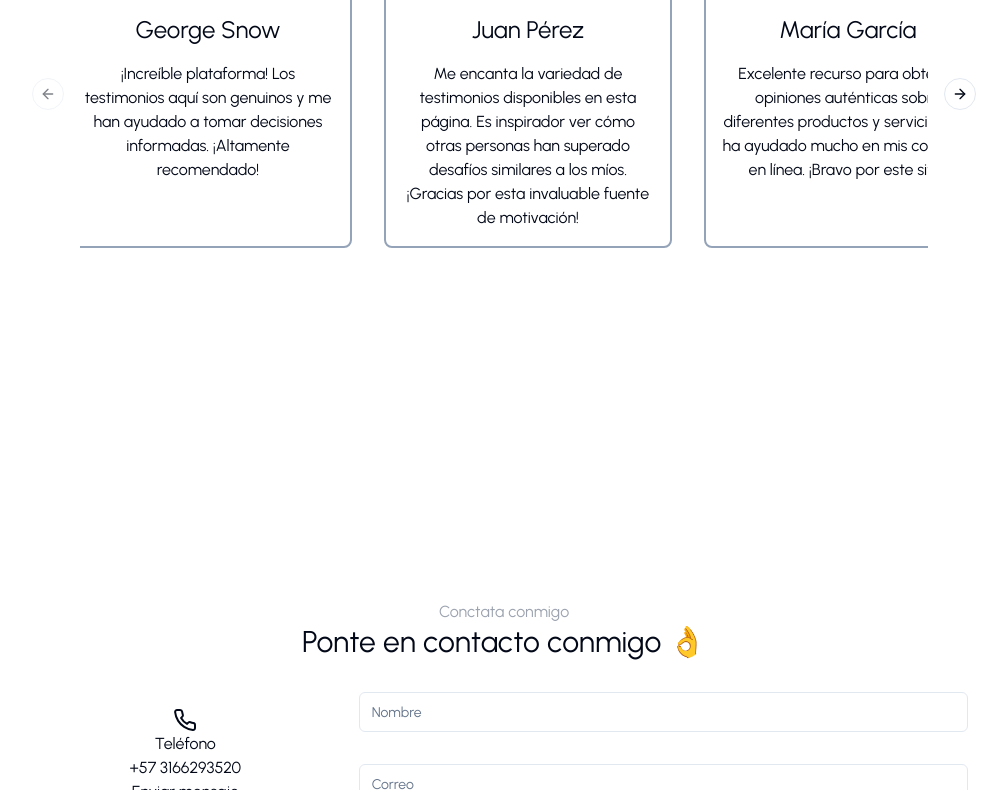
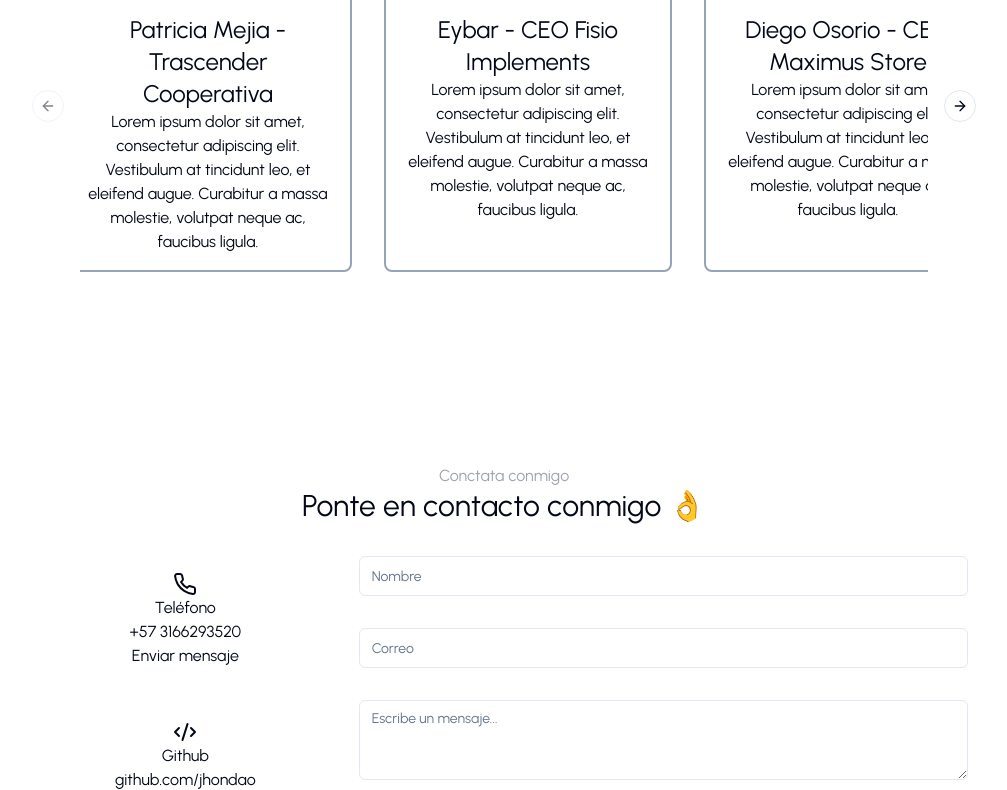
Before and after one commit to Jhondao/Jhonorozco.com, a Next.js app: page / in a window 1280 px wide. Shown: the part 3990-4780 px from the top of the page, without its empty margins (136-1143 px from the left). Built offline with nearby package versions, Linux system fonts and the light colour scheme.

Commit message:
SITE PUBLISHED

```diff
--- a/components/contact.tsx
+++ b/components/contact.tsx
@@ -5,7 +5,7 @@ import ContactForm from "./contact-form";
 
 const Contact = () => {
     return(
-        <div className="p-6 md:px-12 md:py-44 max-w-5xl mx-auto" id="contact">
+        <div className="p-6 md:px-12 md:py-4 max-w-5xl mx-auto" id="contact">
             <Title title="Conctata conmigo" subtitle="Ponte en contacto conmigo 👌" />
 
         <div className="grid grid-cols-1 md:grid-cols-3 md:gap-7 mt-8">
--- a/data.tsx
+++ b/data.tsx
@@ -55,8 +55,6 @@ export const dataAboutMe = [
     },
 ];
 
-
-
 export const dataSlider = [
     {
         id: 1,
@@ -75,8 +73,6 @@ export const dataSlider = [
         url: "/slider-4.jpg",
     },
 ]
-
-
 
 
 export const dataExperience = [
@@ -285,44 +281,44 @@ export const dataPortfolio = [
 export const dataTestimonials = [
     {
         id: 1,
-        name: "George Snow",
+        name: "Patricia Mejia - Trascender Cooperativa",
         description:
-            "¡Increíble plataforma! Los testimonios aquí son genuinos y me han ayudado a tomar decisiones informadas. ¡Altamente recomendado!",
+            "Lorem ipsum dolor sit amet, consectetur adipiscing elit. Vestibulum at tincidunt leo, et eleifend augue. Curabitur a massa molestie, volutpat neque ac, faucibus ligula.",
         imageUrl: "/profile-1.jpeg",
     },
     {
         id: 2,
-        name: "Juan Pérez",
+        name: "Eybar - CEO Fisio Implements",
         description:
-            "Me encanta la variedad de testimonios disponibles en esta página. Es inspirador ver cómo otras personas han superado desafíos similares a los míos. ¡Gracias por esta invaluable fuente de motivación!",
+            "Lorem ipsum dolor sit amet, consectetur adipiscing elit. Vestibulum at tincidunt leo, et eleifend augue. Curabitur a massa molestie, volutpat neque ac, faucibus ligula.",
         imageUrl: "/profile-2.jpeg",
     },
     {
         id: 3,
-        name: "María García",
+        name: "Diego Osorio - CEO Maximus Store",
         description:
-            "Excelente recurso para obtener opiniones auténticas sobre diferentes productos y servicios. Me ha ayudado mucho en mis compras en línea. ¡Bravo por este sitio!",
+            "Lorem ipsum dolor sit amet, consectetur adipiscing elit. Vestibulum at tincidunt leo, et eleifend augue. Curabitur a massa molestie, volutpat neque ac, faucibus ligula.",
         imageUrl: "/profile-3.jpeg",
     },
     {
         id: 4,
-        name: "Laura Snow",
+        name: "Milton Alegría",
         description:
-            "¡Qué descubrimiento tan fantástico! Los testimonios aquí son honestos y detallados. Me siento más seguro al tomar decisiones después de leer las experiencias compartidas por otros usuarios.",
+            "Lorem ipsum dolor sit amet, consectetur adipiscing elit. Vestibulum at tincidunt leo, et eleifend augue. Curabitur a massa molestie, volutpat neque ac, faucibus ligula.",
         imageUrl: "/profile-3.jpeg",
     },
     {
         id: 5,
-        name: "Carlos Sánchez",
+        name: "Johana Orozco, CEO Team up Integral Services",
         description:
-            "Una joya en la web. Los testimonios son fáciles de encontrar y están bien organizados. ¡Definitivamente mi destino número uno cuando necesito referencias confiables!",
+            "Lorem ipsum dolor sit amet, consectetur adipiscing elit. Vestibulum at tincidunt leo, et eleifend augue. Curabitur a massa molestie, volutpat neque ac, faucibus ligula.",
         imageUrl: "/profile-2.jpeg",
     },
     {
         id: 6,
-        name: "Antonio Martínez",
+        name: "Axel Moncada",
         description:
-            "¡Fantástico recurso para aquellos que buscan validación antes de tomar decisiones importantes! Los testimonios aquí son veraces y realmente útiles. ¡Gracias por simplificar mi proceso de toma de decisiones!",
+            "Lorem ipsum dolor sit amet, consectetur adipiscing elit. Vestibulum at tincidunt leo, et eleifend augue. Curabitur a massa molestie, volutpat neque ac, faucibus ligula.",
         imageUrl: "/profile-3.jpeg",
     },
 ];
```
